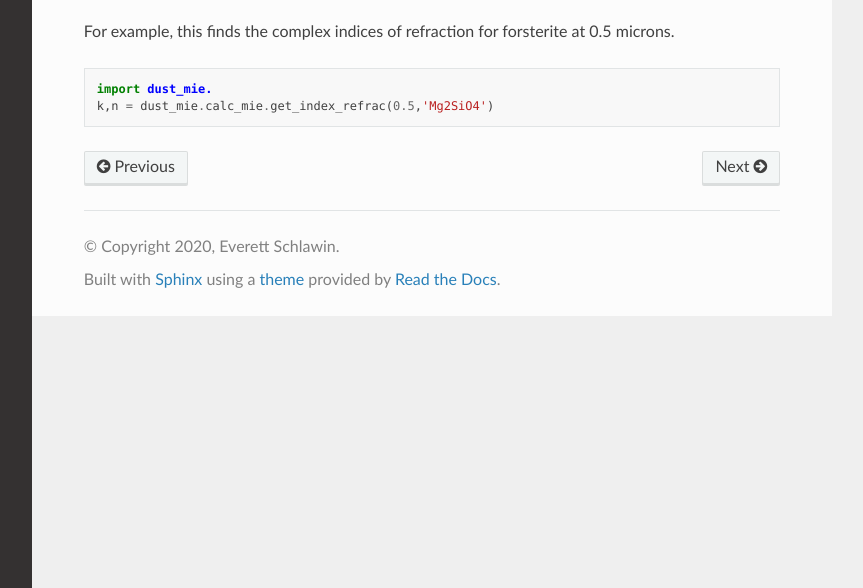
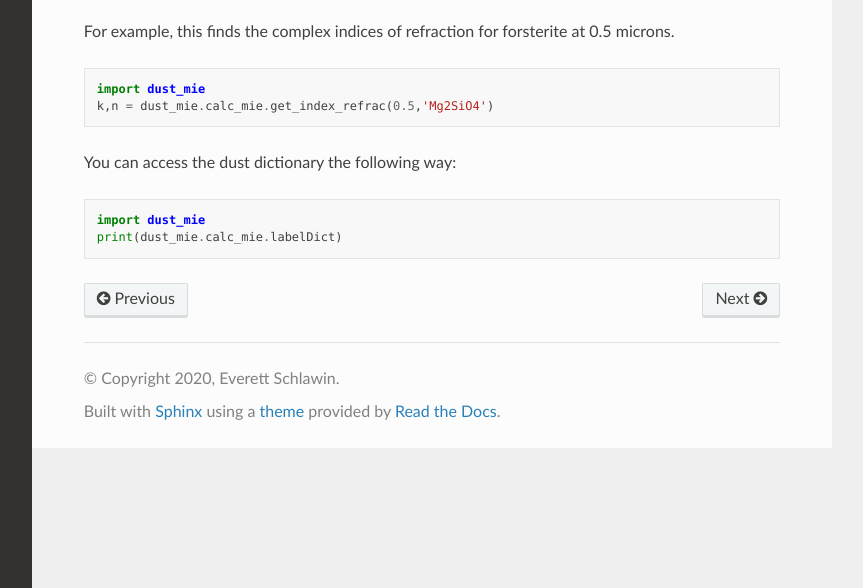
Before and after one commit to eas342/dust_mie, a Sphinx documentation site: the page built from docs/dust_database.rst, in a window 1280 px wide, cut to the strip 312-900 px from the top of the page. Shown: the whole strip, without its empty margins (268-1131 px from the left). Built offline with Sphinx 7.4.7 and the Read the Docs theme 2.0.0, drawn with Linux system fonts in a browser that asks for light colours.

Commit message:
adding note on dust database on how to print the dictionary

```diff
--- a/docs/dust_database.rst
+++ b/docs/dust_database.rst
@@ -11,5 +11,12 @@ For example, this finds the complex indices of refraction for forsterite at 0.5
 
 .. code-block:: python
 
-   import dust_mie.
+   import dust_mie
    k,n = dust_mie.calc_mie.get_index_refrac(0.5,'Mg2SiO4')
+
+You can access the dust dictionary the following way:
+
+.. code-block:: python
+
+   import dust_mie
+   print(dust_mie.calc_mie.labelDict)
```
